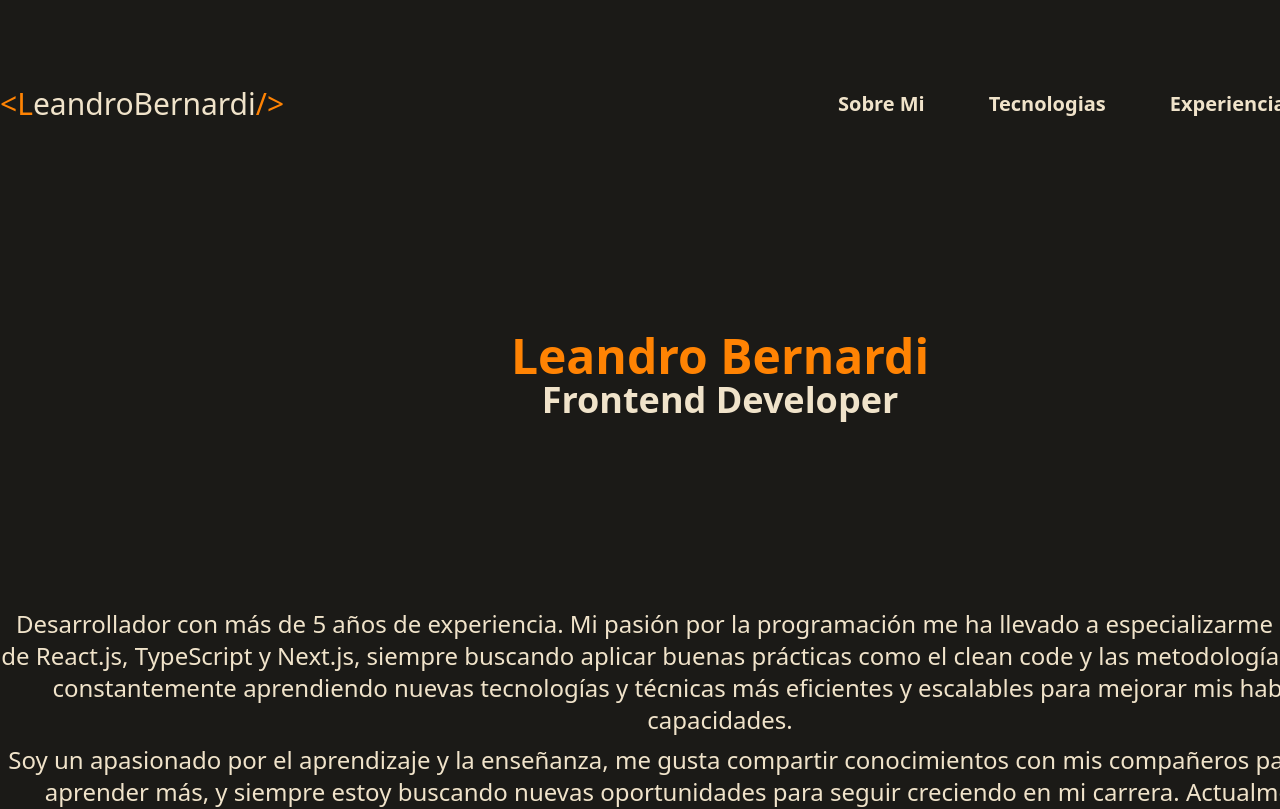
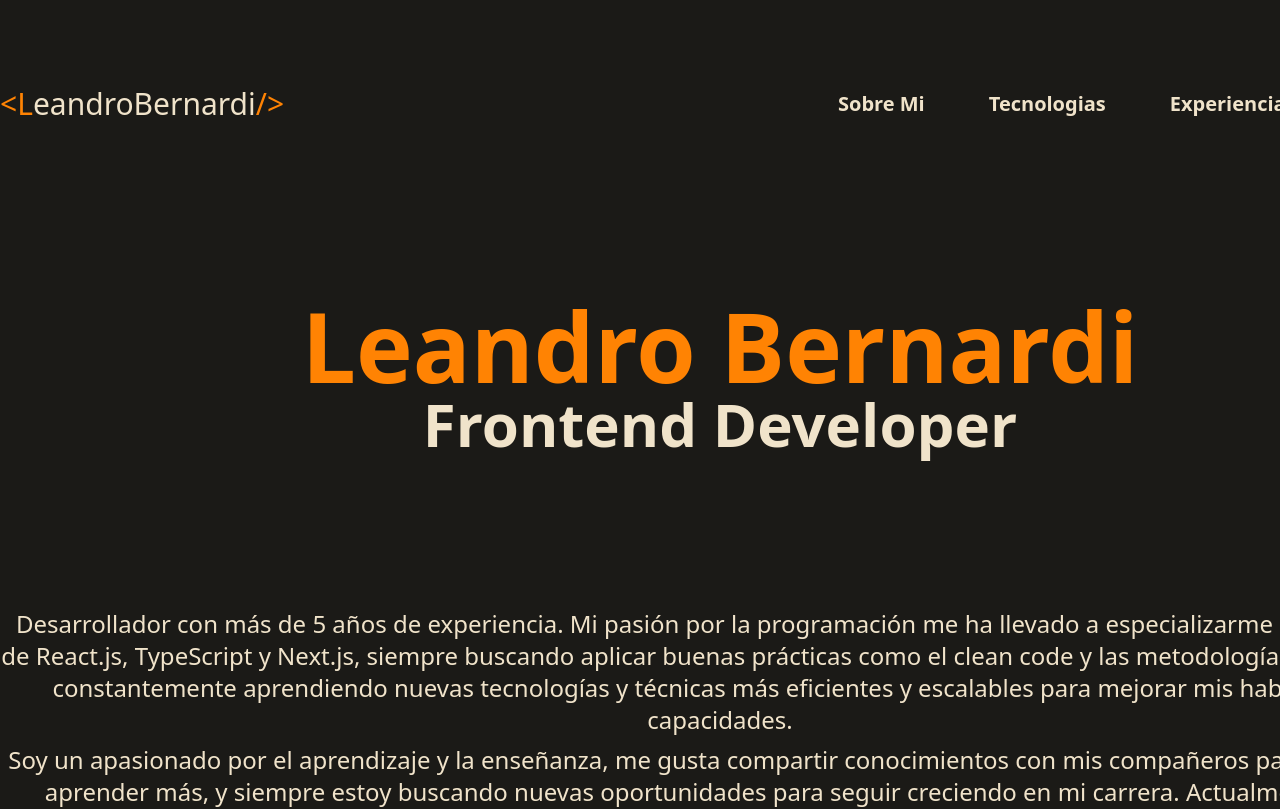
Before and after one commit to lokuhra/portfolio, a Next.js app: page / in a window 1280 px wide. Shown: the top 809 px of the page. Built offline with nearby package versions, Linux system fonts and the light colour scheme.

Commit message:
fix hero texts size

```diff
--- a/components/Hero/Name.tsx
+++ b/components/Hero/Name.tsx
@@ -1,3 +1,3 @@
 export function Name() {
-    return <p className="text-center text-10xl font-black text-brand-primary md:text-5xl">Leandro Bernardi</p>
+    return <p className="text-center text-5xl font-black text-brand-primary md:text-8xl">Leandro Bernardi</p>
 }
--- a/components/Hero/Role.tsx
+++ b/components/Hero/Role.tsx
@@ -1,3 +1,3 @@
 export function Role() {
-    return <p className="text-center text-5xl font-bold text-brand-text md:text-4xl">Frontend Developer</p>
+    return <p className="text-center text-3xl font-bold text-brand-text md:text-6xl">Frontend Developer</p>
 }
```
